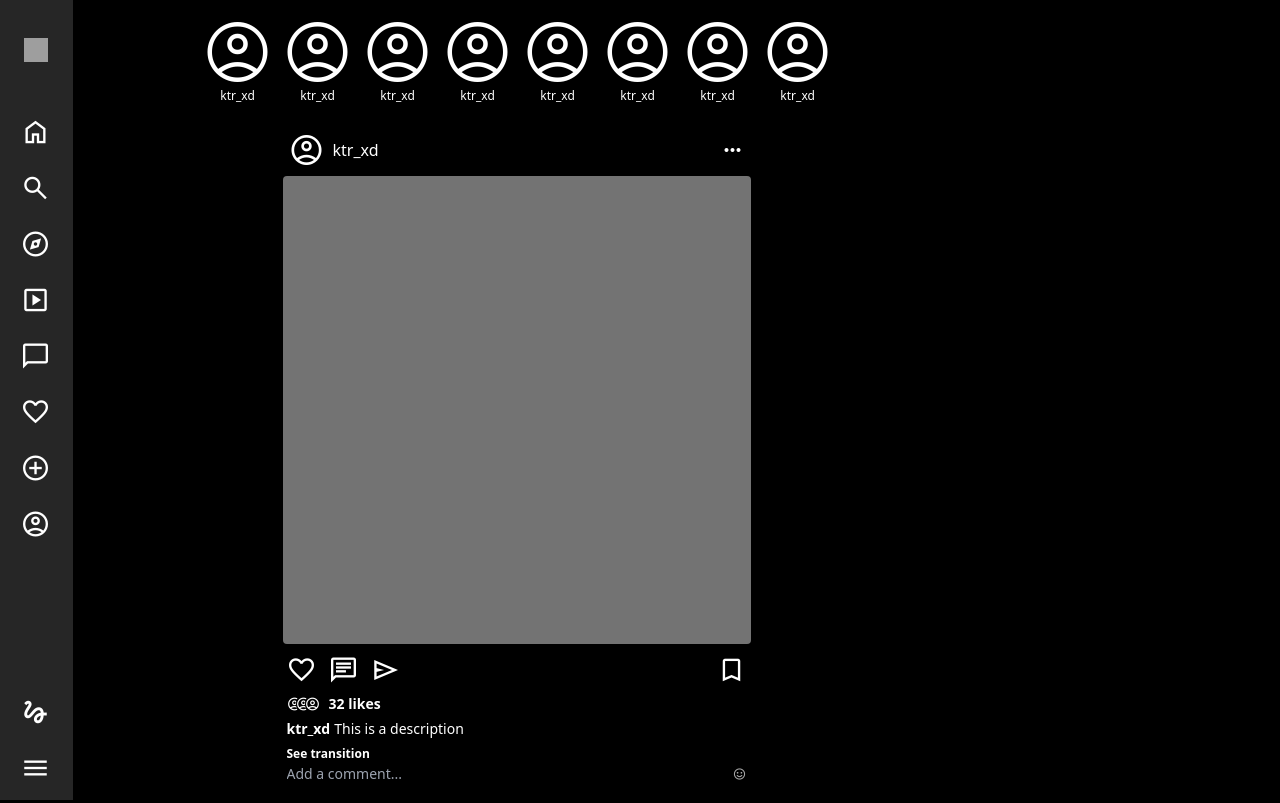
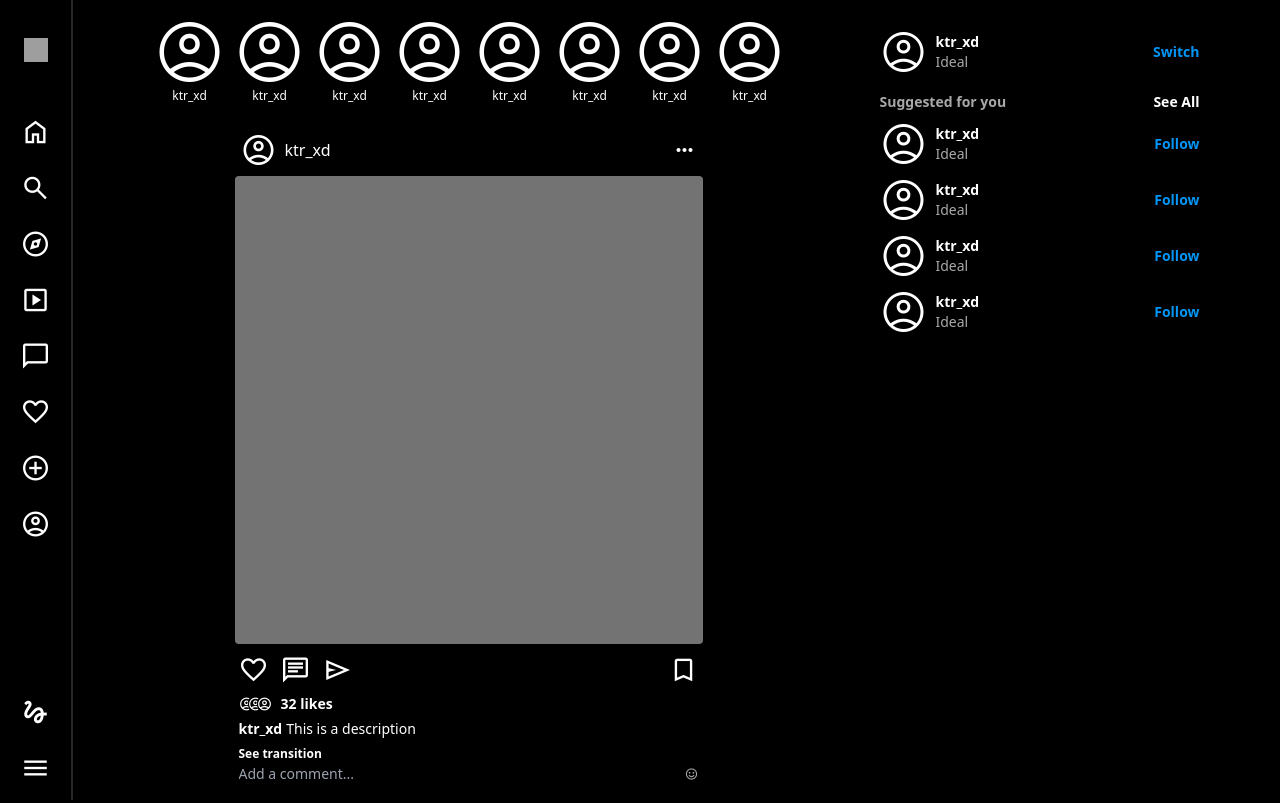
Before and after one commit to idealkritarat/responsive-instagram-tailwind, a plain HTML site: page index.html in a window 1280 px wide. Shown: the top 803 px of the page. Drawn offline with nearby package versions, Linux system fonts and the light colour scheme; grey boxes are pictures that could not be loaded.

Commit message:
add: right aside contents

```diff
--- a/index.html
+++ b/index.html
@@ -24,7 +24,7 @@
 </head>
 <body class="bg-[#000] overflow-y-scroll">
     <div class="flex">
-        <nav class="h-screen w-[240px] border-r-2 border-[#262626] bg-neutral-800 max-2xl:w-[73px] max-md:hidden flex flex-col justify-between fixed">
+        <nav class="h-screen w-[240px] border-r-2 border-[#262626] max-2xl:w-[73px] max-md:hidden flex flex-col justify-between fixed">
             <div>
                 <div class="text-white h-[100px] flex items-center">
                     <div class="max-2xl:hidden font-medium text-2xl ps-7">Instagram</div>
@@ -223,7 +223,76 @@
                 </div>
                 <nav class="h-0 w-full"></nav>
             </div>
-            <div class="h-screen max-w-[320px] w-full max-xl:hidden"></div>
+            <div class="h-screen max-w-[320px] w-full max-xl:hidden text-white mt-7 ms-24">
+                <div class="flex flex-col gap-4">
+                    <div class="flex items-center justify-between w-full">
+                        <div class="flex items-center gap-2">
+                            <span class="material-symbols-outlined text-5xl cursor-pointer">
+                                account_circle
+                            </span>
+                            <div class="flex flex-col">
+                                <span class="cursor-pointer text-sm font-bold">ktr_xd</span>
+                                <span class="text-sm text-[#A8A8A8]">Ideal</span>
+                            </div>
+                        </div>
+                        <span class="text-sm font-bold text-[#0295F6] hover:text-[#E0F1FF] cursor-pointer">Switch</span>
+                    </div>
+                    <div class="flex flex-col gap-2">
+                        <div class="flex items-center justify-between text-sm font-bold">
+                            <span class="text-[#A8A8A8]">Suggested for you</span>
+                            <span class="text-white">See All</span>
+                        </div>
+                        <div class="flex items-center justify-between w-full">
+                            <div class="flex items-center gap-2">
+                                <span class="material-symbols-outlined text-5xl cursor-pointer">
+                                    account_circle
+                                </span>
+                                <div class="flex flex-col">
+                                    <span class="cursor-pointer text-sm font-bold">ktr_xd</span>
+                                    <span class="text-sm text-[#A8A8A8]">Ideal</span>
+                                </div>
+                            </div>
+                            <span class="text-sm font-bold text-[#0295F6] hover:text-[#E0F1FF] cursor-pointer">Follow</span>
+                        </div>
+                        <div class="flex items-center justify-between w-full">
+                            <div class="flex items-center gap-2">
+                                <span class="material-symbols-outlined text-5xl cursor-pointer">
+                                    account_circle
+                                </span>
+                                <div class="flex flex-col">
+                                    <span class="cursor-pointer text-sm font-bold">ktr_xd</span>
+                                    <span class="text-sm text-[#A8A8A8]">Ideal</span>
+                                </div>
+                            </div>
+                            <span class="text-sm font-bold text-[#0295F6] hover:text-[#E0F1FF] cursor-pointer">Follow</span>
+                        </div>
+                        <div class="flex items-center justify-between w-full">
+                            <div class="flex items-center gap-2">
+                                <span class="material-symbols-outlined text-5xl cursor-pointer">
+                                    account_circle
+                                </span>
+                                <div class="flex flex-col">
+                                    <span class="cursor-pointer text-sm font-bold">ktr_xd</span>
+                                    <span class="text-sm text-[#A8A8A8]">Ideal</span>
+                                </div>
+                            </div>
+                            <span class="text-sm font-bold text-[#0295F6] hover:text-[#E0F1FF] cursor-pointer">Follow</span>
+                        </div>
+                        <div class="flex items-center justify-between w-full">
+                            <div class="flex items-center gap-2">
+                                <span class="material-symbols-outlined text-5xl cursor-pointer">
+                                    account_circle
+                                </span>
+                                <div class="flex flex-col">
+                                    <span class="cursor-pointer text-sm font-bold">ktr_xd</span>
+                                    <span class="text-sm text-[#A8A8A8]">Ideal</span>
+                                </div>
+                            </div>
+                            <span class="text-sm font-bold text-[#0295F6] hover:text-[#E0F1FF] cursor-pointer">Follow</span>
+                        </div>
+                    </div>
+                </div>
+            </div>
         </main>
     </div>
     <script src="script.js"></script>
```
